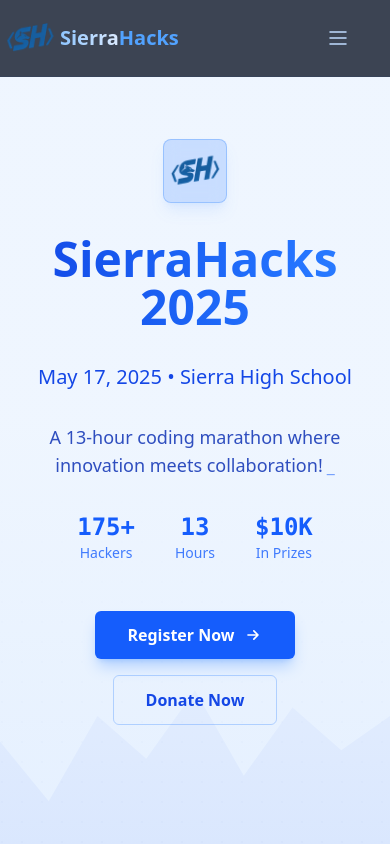
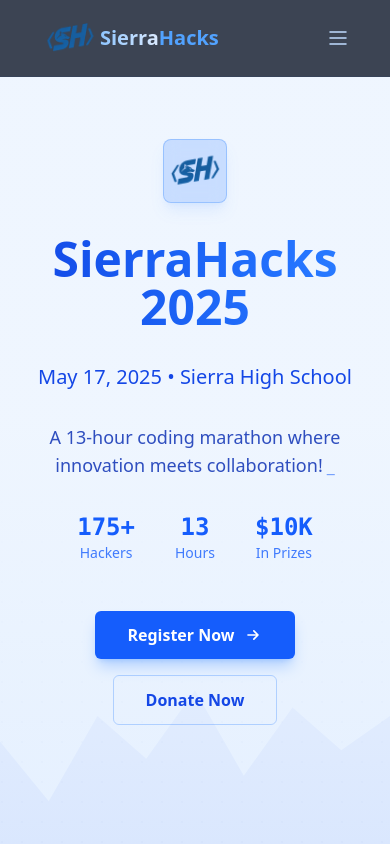
Before and after one commit to sasidharJasty/sierrahacks, a React (Vite) app in the folder frontend/: page / in a window 390 px wide. Shown: the top 844 px of the page. Built offline with nearby package versions, Linux system fonts and the light colour scheme.

Commit message:
mobile and email inquiry

```diff
--- a/frontend/components/Hero.jsx
+++ b/frontend/components/Hero.jsx
@@ -107,7 +107,7 @@ const Hero = () => {
             <a href="https://hcb.hackclub.com/donations/start/codecatalyst">
               <motion.button
                 onClick={() => scrollToSection("about")}
-                className="bg-transparent hover:bg-blue-500/10 text-blue-700 dark:text-blue-200 px-8 py-3 rounded-md font-semibold transition-colors border border-blue-500/30 dark:border-blue-400/20"
+                className="bg-transparent hover:bg-blue-500/10 text-blue-700 dark:text-blue-200 px-8 py-3 rounded-md font-semibold min-w-full md:min-w-fit transition-colors border border-blue-500/30 dark:border-blue-400/20"
                 whileHover={{ scale: 1.03 }}
                 whileTap={{ scale: 0.97 }}
               >
--- a/frontend/components/Navbar.jsx
+++ b/frontend/components/Navbar.jsx
@@ -163,7 +163,7 @@ const Navbar = () => {
           {/* Logo */}
           <Link
             to="/"
-            className="text-xl font-bold flex items-center cursor-pointer"
+            className="text-xl ml-10 md:ml-0 font-bold flex items-center cursor-pointer"
             data-cursor-text="navigate('home')"
             data-cursor-color="#38bdf8"
           >
```
